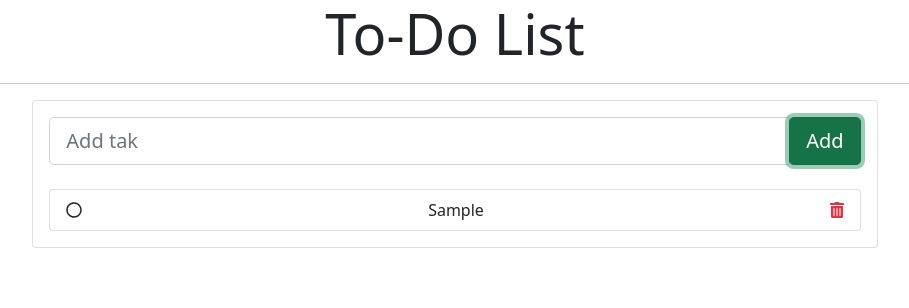
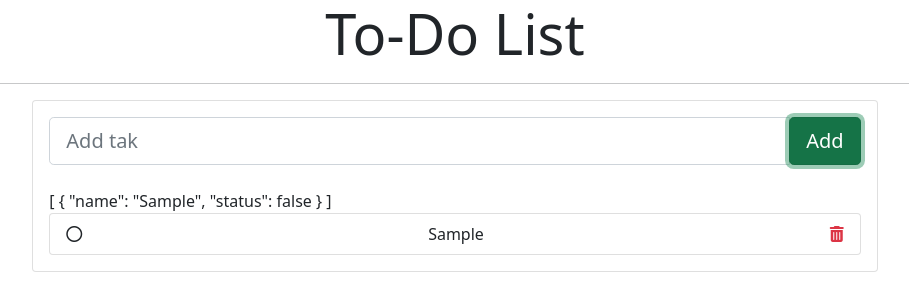
Before and after one commit to willikercarmo/ProjectTaskVueJs, a Vue app: page / in a window 1280 px wide. Both pictures are taken after typing "Sample" into the empty fields and a click on the button "Add". Shown: the top 308 px of the page, without its empty margins (185-1094 px from the left). Built offline with nearby package versions, Linux system fonts and the light colour scheme.

Commit message:
Edit task

```diff
--- a/public/index.html
+++ b/public/index.html
@@ -7,7 +7,7 @@
     <link rel="icon" href="<%= BASE_URL %>favicon.ico">
     <title><%= htmlWebpackPlugin.options.title %></title>
     <link href="https://cdn.jsdelivr.net/npm/bootstrap@5.1.3/dist/css/bootstrap.min.css" rel="stylesheet" integrity="sha384-1BmE4kWBq78iYhFldvKuhfTAU6auU8tT94WrHftjDbrCEXSU1oBoqyl2QvZ6jIW3" crossorigin="anonymous">
-    <script defer src="https://use.fontawesome.com/releases/v5.15.4/js/all.js" integrity="sha384-rOA1PnstxnOBLzCLMcre8ybwbTmemjzdNlILg8O7z1lUkLXozs4DHonlDtnE7fpc" crossorigin="anonymous"></script>
+    <script src="https://kit.fontawesome.com/589093de07.js" crossorigin="anonymous"></script>
   </head>
   <body>
     <noscript>
--- a/src/components/Task.vue
+++ b/src/components/Task.vue
@@ -21,6 +21,7 @@
             </div>
             <br />
             <h5 v-if="listTasks.length == 0">There are no task to do</h5>
+            {{ listTasks }}
 
             <ul class="list-group">
               <li
@@ -28,8 +29,9 @@
                 :key="index"
                 class="list-group-item d-flex justify-content-between"
               >
-                <span class="cursor">
-                  <i class="far fa-circle"></i>
+                <span class="cursor" v-bind:class="{'text-success': task.status}"
+                @click="editTask(task, index)">
+                  <i v-bind:class="[task.status ? 'fa-solid fa-circle-check' : 'fa-regular fa-circle']" ></i>
                 </span>
                 {{ task.name }}
                 <span class="text-danger cursor" @click="removeTask(index)">
@@ -65,6 +67,9 @@ export default {
     removeTask(index) {
       this.listTasks.splice(index, 1);
     },
+    editTask(task, index) {
+      this.listTasks[index].status = !task.status;
+    },
   },
 };
 </script>
```
